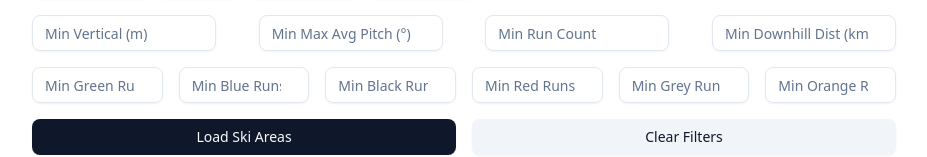
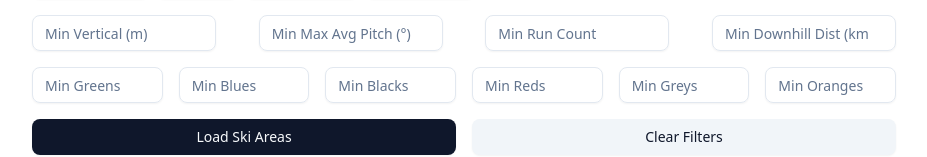
Before and after one commit to GVonB/slope-search, a React (Vite) app in the folder client/: page / in a window 1280 px wide. Shown: the part 257-414 px from the top of the page, without its empty margins (176-1103 px from the left). Built offline with nearby package versions, Linux system fonts and the light colour scheme.

Commit message:
Drop "runs" in filter inputs

```diff
--- a/client/src/App.jsx
+++ b/client/src/App.jsx
@@ -310,37 +310,37 @@ function App() {
         <div className="grid grid-cols-6 gap-4 mb-4">
           <Input
             type="number"
-            placeholder="Min Green Runs"
+            placeholder="Min Greens"
             value={minGreenCount}
             onChange={(e) => setMinGreenCount(e.target.value)}
           />
           <Input
             type="number"
-            placeholder="Min Blue Runs"
+            placeholder="Min Blues"
             value={minBlueCount}
             onChange={(e) => setMinBlueCount(e.target.value)}
           />
           <Input
             type="number"
-            placeholder="Min Black Runs"
+            placeholder="Min Blacks"
             value={minBlackCount}
             onChange={(e) => setMinBlackCount(e.target.value)}
           />
           <Input
             type="number"
-            placeholder="Min Red Runs"
+            placeholder="Min Reds"
             value={minRedCount}
             onChange={(e) => setMinRedCount(e.target.value)}
           />
           <Input
             type="number"
-            placeholder="Min Grey Runs"
+            placeholder="Min Greys"
             value={minGreyCount}
             onChange={(e) => setMinGreyCount(e.target.value)}
           />
           <Input
             type="number"
-            placeholder="Min Orange Runs"
+            placeholder="Min Oranges"
             value={minOrangeCount}
             onChange={(e) => setMinOrangeCount(e.target.value)}
           />
```
